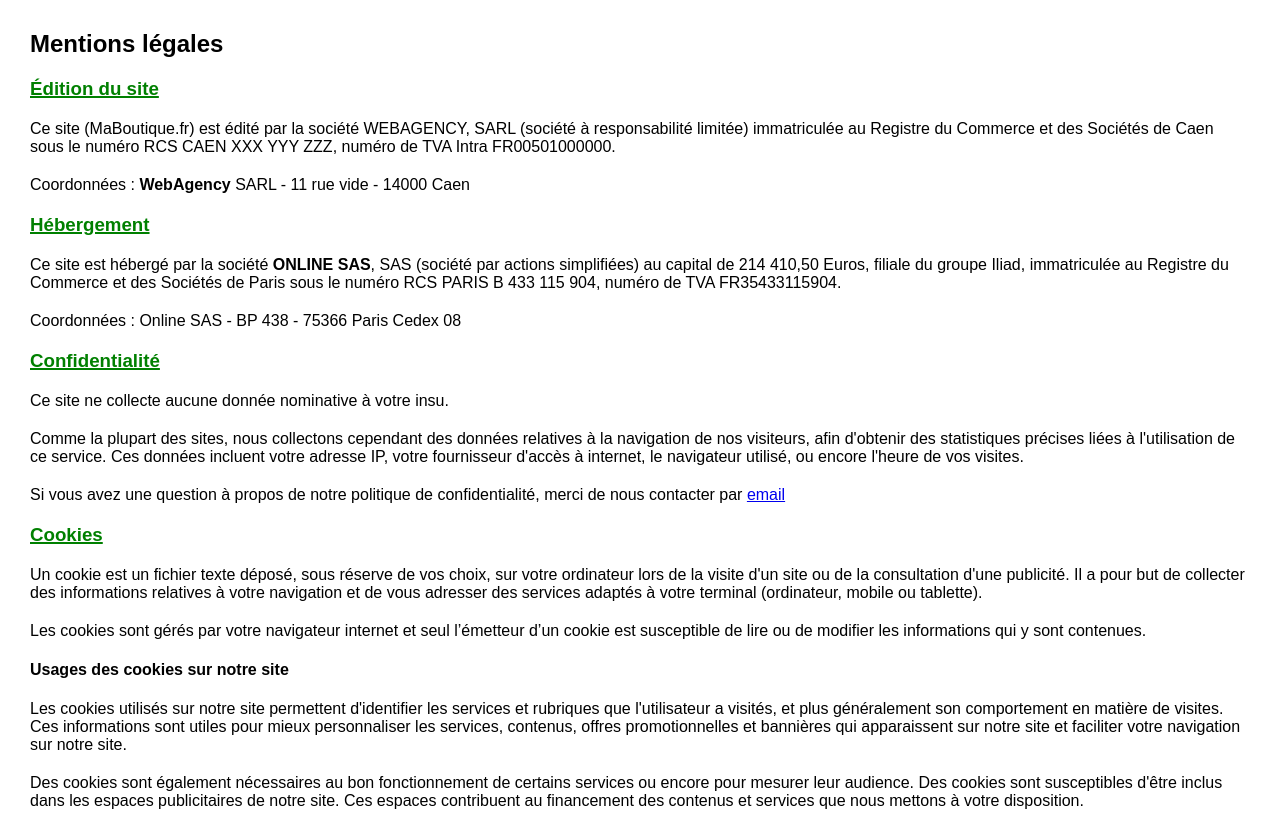
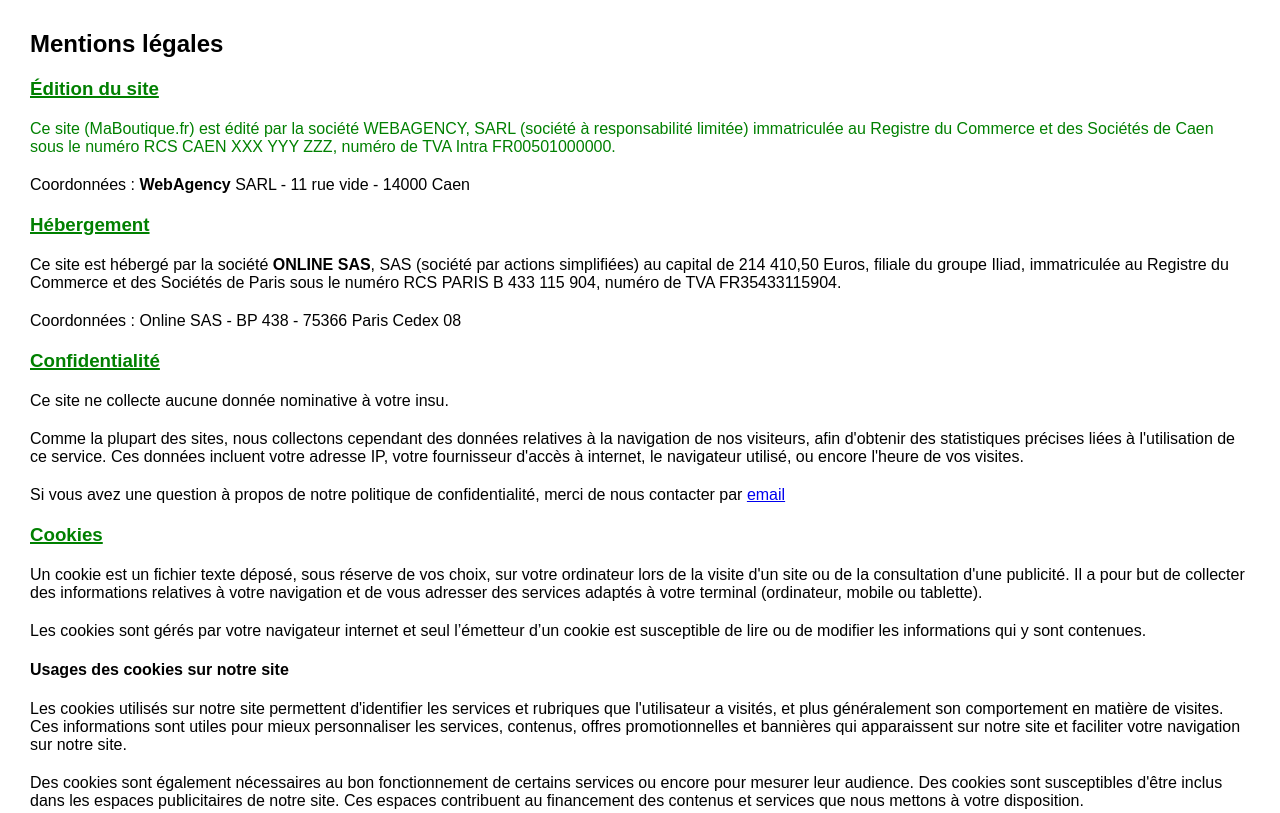
Before and after one commit to Dylan-MARIE/Bloc1-SLAM, a plain HTML site: page docs/index.html in a window 1280 px wide. Shown: the top 813 px of the page. Drawn offline with Linux system fonts and the light colour scheme.

Commit message:
Test span HTML

```diff
--- a/docs/index.html
+++ b/docs/index.html
@@ -10,11 +10,11 @@
 
 <h3>Édition du site</h3>
 
-<p>
+<p><span>
 Ce site (MaBoutique.fr) est édité par la société WEBAGENCY, SARL (société à responsabilité limitée) immatriculée au
 Registre du Commerce et des Sociétés de Caen sous le numéro RCS CAEN XXX YYY ZZZ, numéro de TVA Intra
 FR00501000000.
-</p>
+</span></p>
 
 <p>
 Coordonnées : <strong>WebAgency</strong> SARL - 11 rue vide - 14000 Caen
```
